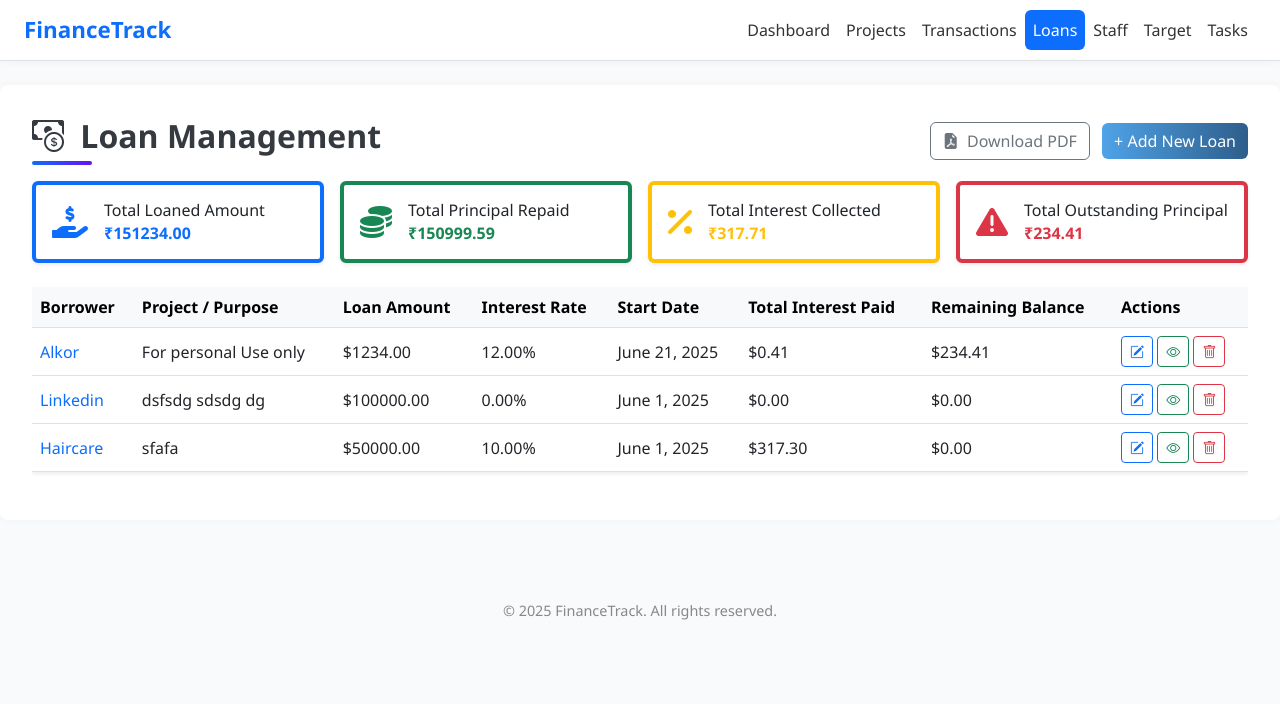
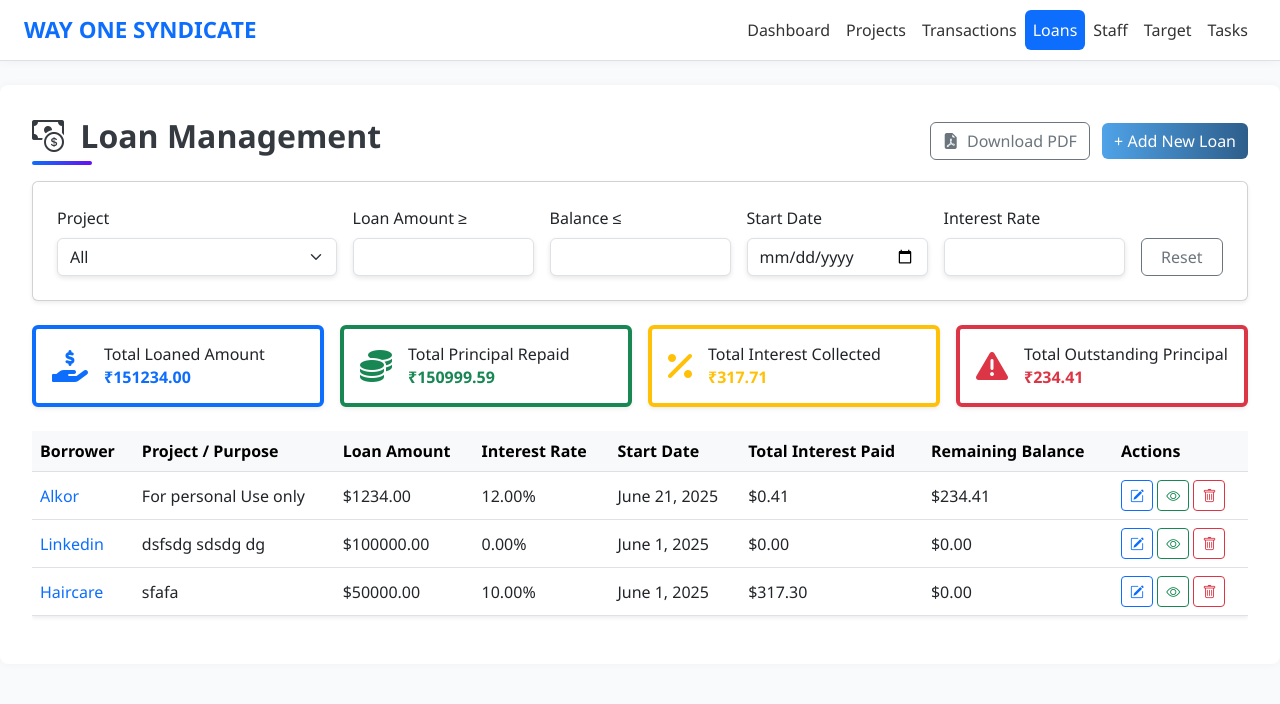
Before and after one commit to Shyhu/Finance-Tracking, a Django app: page /loans/ in a window 1280 px wide. Shown: the top 704 px of the page. Run offline with Django 5.2, Linux system fonts and the light colour scheme; data comes from the database, SQL or seed files in the repository; both versions use the stored data as it was after the commit; some libraries are stand-ins or nearby versions.

Commit message:
changes doen on filtering in loan

```diff
--- a/app1/views.py
+++ b/app1/views.py
@@ -389,28 +389,55 @@ from django.db.models import Sum
 from django.shortcuts import render
 from .models import Loan, Repayment
 from .forms import LoanForm
+from django.shortcuts import render
+from decimal import Decimal
+from django.db.models import Sum
+from .models import Loan, Repayment, Project
+from .forms import LoanForm
 
 def loan_list(request):
     loans = Loan.objects.select_related('project').all()
-    form = LoanForm()
+    form = LoanForm()  # Required for Add Loan Modal
 
-    total_loaned_amount = loans.aggregate(total=Sum('amount'))['total'] or Decimal('0.00')
+    # Attach repayment info and compute remaining_balance for each loan
+    for loan in loans:
+        loan.get_form = LoanForm(instance=loan)
+        total_interest = loan.repayments.aggregate(total=Sum('interest_paid'))['total'] or Decimal('0.00')
+        total_principal = loan.repayments.aggregate(total=Sum('principal_paid'))['total'] or Decimal('0.00')
+        loan.remaining_balance = loan.amount - total_principal
+        loan.total_interest_paid = total_interest
+
+    # Convert queryset to list for filtering on custom field
+    loans = list(loans)
+
+    # Filters from GET parameters
+    project = request.GET.get('project')
+    loan_amount = request.GET.get('loan_amount')
+    balance = request.GET.get('balance')
+    start_date = request.GET.get('start_date')
+    interest_rate = request.GET.get('interest_rate')
+
+    if project:
+        loans = [loan for loan in loans if str(loan.project_id) == project]
+    if loan_amount:
+        loans = [loan for loan in loans if loan.amount >= Decimal(loan_amount)]
+    if balance:
+        loans = [loan for loan in loans if loan.remaining_balance <= Decimal(balance)]
+    if start_date:
+        loans = [loan for loan in loans if str(loan.start_date) >= start_date]
+    if interest_rate:
+        loans = [loan for loan in loans if loan.interest_rate >= Decimal(interest_rate)]
+
+    # Summary totals (not filtered, but you can change that if needed)
+    total_loaned_amount = sum([loan.amount for loan in loans], Decimal('0.00'))
     total_principal_repaid = Repayment.objects.aggregate(total=Sum('principal_paid'))['total'] or Decimal('0.00')
     total_interest_collected = Repayment.objects.aggregate(total=Sum('interest_paid'))['total'] or Decimal('0.00')
     total_outstanding = total_loaned_amount - total_principal_repaid
 
-    for loan in loans:
-        # Attach edit form to each loan
-        loan.get_form = LoanForm(instance=loan)
-
-        # Calculate totals per loan
-        loan.total_interest_paid = loan.repayments.aggregate(total=Sum('interest_paid'))['total'] or Decimal('0.00')
-        total_principal = loan.repayments.aggregate(total=Sum('principal_paid'))['total'] or Decimal('0.00')
-        loan.remaining_balance = loan.amount - total_principal
-
     context = {
+        'form': form,  # Add Loan Modal
         'loans': loans,
-        'form': form,
+        'projects': Project.objects.all(),
         'total_loaned_amount': total_loaned_amount,
         'total_principal_repaid': total_principal_repaid,
         'total_interest_collected': total_interest_collected,
--- a/templates/base.html
+++ b/templates/base.html
@@ -3,7 +3,7 @@
 <html lang="en">
 <head>
   <meta charset="UTF-8">
-  <title>{% block title %}FinanceTrack{% endblock %}</title>
+  <title>{% block title %}WAYONE SYNDICATE{% endblock %}</title>
   <meta name="viewport" content="width=device-width, initial-scale=1">
 
   <!-- Bootstrap 5 -->
@@ -88,7 +88,7 @@
 <!-- Navbar -->
 <nav class="navbar navbar-expand-lg border-bottom">
   <div class="container-fluid px-4">
-    <a class="navbar-brand" href="#">FinanceTrack</a>
+    <a class="navbar-brand" href="#">WAY ONE SYNDICATE</a>
     <button class="navbar-toggler" type="button" data-bs-toggle="collapse" data-bs-target="#mainNavbar">
       <span class="navbar-toggler-icon"></span>
     </button>
--- a/templates/loan.html
+++ b/templates/loan.html
@@ -69,6 +69,44 @@
      </button>
    </div>
 </div>
+
+{% comment %} Filter Section {% endcomment %}
+<div class="card shadow-sm p-4 mb-4 fade-in">
+  <form id="loanFilterForm" method="get">
+    <div class="row g-3">
+      <div class="col-md-3">
+        <label class="form-label">Project</label>
+        <select name="project" class="form-select live-filter">
+          <option value="">All</option>
+          {% for project in projects %}
+          <option value="{{ project.id }}" {% if request.GET.project == project.id|stringformat:"s" %}selected{% endif %}>{{ project.name }}</option>
+          {% endfor %}
+        </select>
+      </div>
+      <div class="col-md-2">
+        <label class="form-label">Loan Amount ≥</label>
+        <input type="number" name="loan_amount" class="form-control live-filter" value="{{ request.GET.loan_amount }}">
+      </div>
+      <div class="col-md-2">
+        <label class="form-label">Balance ≤</label>
+        <input type="number" name="balance" class="form-control live-filter" value="{{ request.GET.balance }}">
+      </div>
+      <div class="col-md-2">
+        <label class="form-label">Start Date</label>
+        <input type="date" name="start_date" class="form-control live-filter" value="{{ request.GET.start_date }}">
+      </div>
+      <div class="col-md-2">
+        <label class="form-label">Interest Rate</label>
+        <input type="number" name="interest_rate" step="0.01" class="form-control live-filter" value="{{ request.GET.interest_rate }}">
+      </div>
+      <div class="col-md-1 d-flex align-items-end">
+        <a href="{% url 'loan_list' %}" class="btn btn-outline-secondary w-100">Reset</a>
+      </div>
+    </div>
+  </form>
+</div>
+
+
 
 <!-- Summary Cards -->
 <div class="row g-3 mb-4">
@@ -293,4 +331,16 @@
 </script>
 
 
+<script src="https://code.jquery.com/jquery-3.6.0.min.js"></script>
+<script>
+  $(document).ready(function () {
+    $('.live-filter').on('input change', function () {
+      clearTimeout(window._filterDelay);
+      window._filterDelay = setTimeout(function () {
+        $('#loanFilterForm').submit();
+      }, 300);
+    });
+  });
+</script>
+
 {% endblock %}
```
Also changed, not shown: db.sqlite3.
